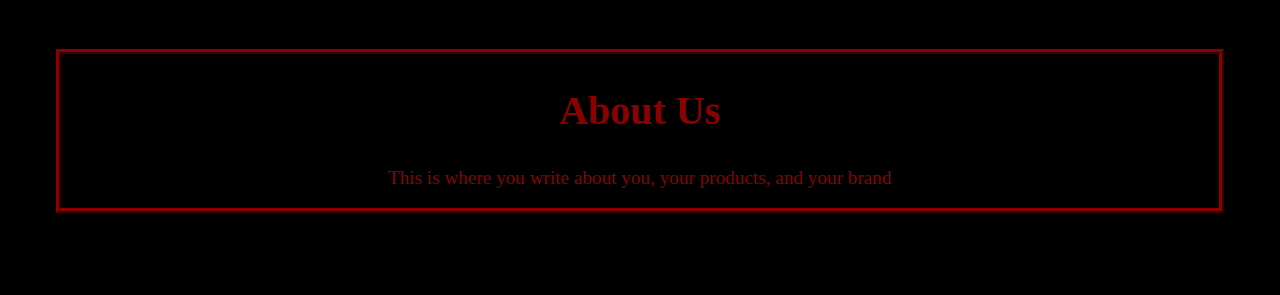
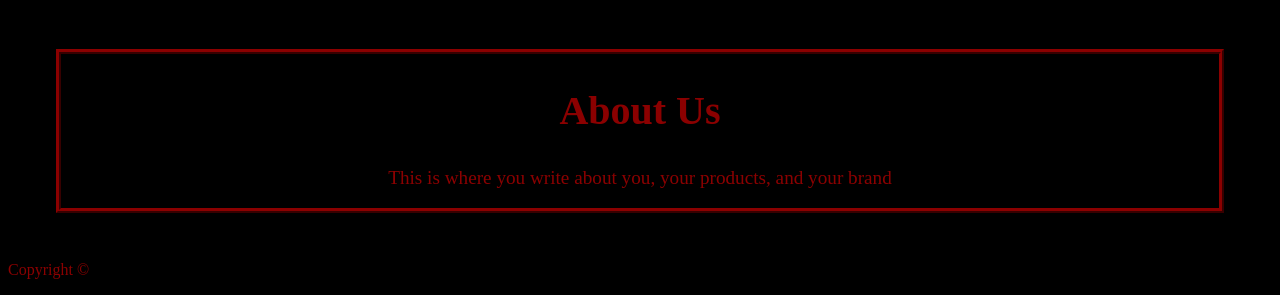
Before and after one commit to dietcokechan/E-CommerceWebsite, a plain HTML site: page index.html in a window 1280 px wide. Shown: the part 1205-1500 px from the top of the page. Before the commit the page ends 1466 px from the top, so only its background shows below. Drawn offline with Linux system fonts and the light colour scheme.

Commit message:
added footer

```diff
--- a/index.html
+++ b/index.html
@@ -48,4 +48,7 @@
             </section>
         </div>
     </body>
+    <footer class="footer">
+        <p>Copyright &copy;</p>
+    </footer>
 </html>
```
